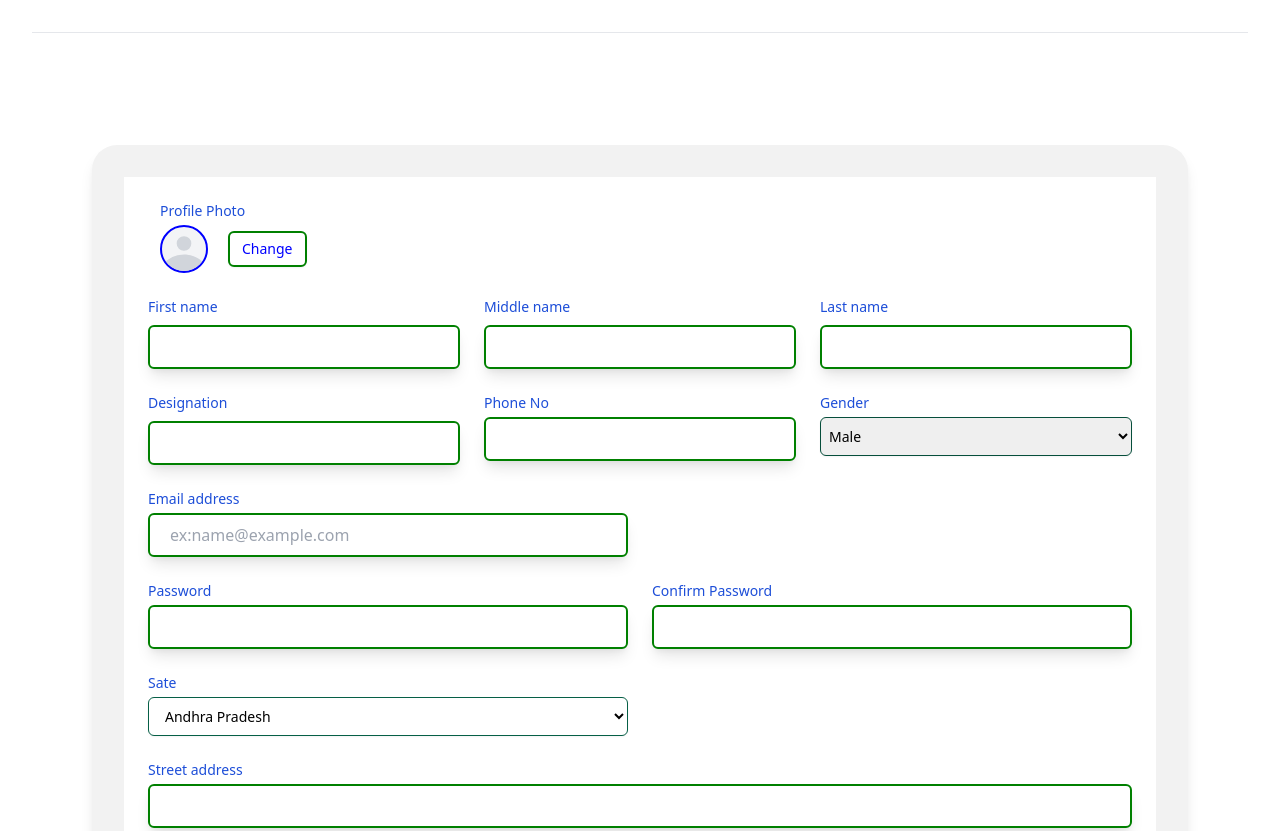
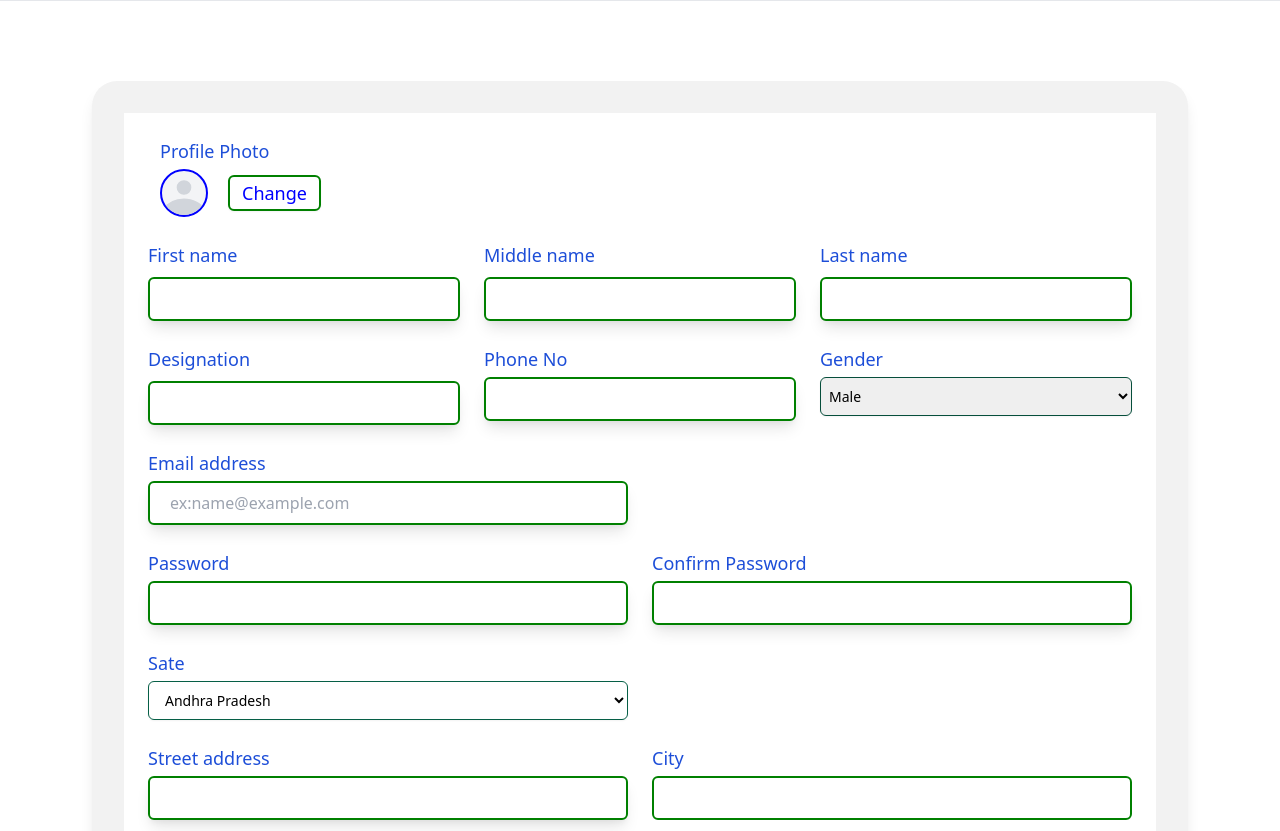
Before and after one commit to johnylogic/Assignments, a plain HTML site: page index.html in a window 1280 px wide. Shown: the top 831 px of the page. Drawn offline with nearby package versions, Linux system fonts and the light colour scheme.

Commit message:
Added Animation

```diff
--- a/index.html
+++ b/index.html
@@ -6,17 +6,18 @@
     <meta name="viewport" content="width=device-width, initial-scale=1.0">
     <link rel="stylesheet" href="https://cdnjs.cloudflare.com/ajax/libs/tailwindcss/2.2.19/tailwind.min.css"
         referrerpolicy="no-referrer" />
+    <link rel="stylesheet" href="https://cdnjs.cloudflare.com/ajax/libs/animate.css/4.1.1/animate.min.css"/>
     <title>Document</title>
 </head>
 
 <body>
-    <div class="hidden sm:block" aria-hidden="true" style="padding: 2rem;">
+    <div class="hidden sm:block" aria-hidden="true" style="padding: 0rem;">
         <div class="py-0">
             <div class="border-t border-black-200"></div>
         </div>
     </div>
     <!--boder line-->
-    <div class="wow zoomIn" style="padding: 5rem; ">
+    <div class="animate__animated animate__backInRight" style="padding: 5rem; ">
         <div class="mx-3 py-5 shadow-lg" style=" background-color: #f2f2f2; border-radius: 25px;">
 
             <div class="mx-5 md:mt-0 md:col-span-2">
@@ -26,7 +27,7 @@
                             <div class="grid grid-cols-6 gap-6">
 
                                 <div class="col-span-6 sm:col-span-6 px-3">
-                                    <label class="block text-sm font-medium text-blue-700">
+                                    <label class="block text-lg font-medium text-blue-700">
                                         Profile Photo
                                     </label>
                                     <div class="mt-1 flex items-center">
@@ -38,7 +39,7 @@
                                             </svg>
                                         </span>
                                         <button type="button"
-                                            class="ml-5 bg-white py-2 px-3 border border-gray-300 rounded-md shadow-sm text-sm leading-4 font-medium text-gray-700
+                                            class="ml-5 bg-white py-2 px-3 border border-gray-300 rounded-md shadow-sm text-lg leading-4 font-medium text-gray-700
                                             hover:bg-gray-50 focus:outline-none focus:ring-2 focus:ring-offset-2 focus:ring-indigo-500"
                                             style="color: blue; border: 2px solid green">
                                             Change
@@ -47,7 +48,7 @@
                                 </div>
 
                                 <div class="col-span-6 sm:col-span-2">
-                                    <label for="first-name" class="block text-sm font-medium text-blue-700">
+                                    <label for="first-name" class="block text-lg font-medium text-blue-700">
                                         First name</label>
                                     <input type="text" name="first-name" id="first-name" autocomplete="given-name"
                                         class=" mt-2 focus:ring-indigo-500 focus:border-indigo-500 block w-full shadow-lg sm:text-sm border-black-300 rounded-md"
@@ -56,7 +57,7 @@
                                 </div>
 
                                 <div class="col-span-6 sm:col-span-2">
-                                    <label for="middle-name" class="block text-sm font-medium text-blue-700">
+                                    <label for="middle-name" class="block text-lg font-medium text-blue-700">
                                         Middle name</label>
                                     <input type="text" name="middle-name" id="middle-name" autocomplete=""
                                         class="mt-2 focus:ring-indigo-500 focus:border-indigo-500 block w-full shadow-lg sm:text-sm border-black-300 rounded-md"
@@ -66,7 +67,7 @@
                                 </div>
 
                                 <div class="col-span-6 sm:col-span-2">
-                                    <label for="last-name" class="block text-sm font-medium text-blue-700">
+                                    <label for="last-name" class="block text-lg font-medium text-blue-700">
                                         Last name</label>
                                     <input type="text" name="last-name" id="last-name" autocomplete="family-name"
                                         class="mt-2 focus:ring-indigo-500 focus:border-indigo-500 block w-full shadow-lg sm:text-sm border-gray-300 rounded-md"
@@ -76,7 +77,7 @@
                                 </div>
 
                                 <div class="col-span-6 sm:col-span-2">
-                                    <label for="designation" class="block text-sm font-medium text-blue-700">
+                                    <label for="designation" class="block text-lg font-medium text-blue-700">
                                         Designation</label>
                                     <input type="text" name="designation" id="designation" autocomplete=""
                                         class="mt-2 focus:ring-indigo-500 focus:border-indigo-500 block w-full shadow-lg sm:text-sm border-gray-300 rounded-md"
@@ -86,7 +87,7 @@
                                 </div>
 
                                 <div class="col-span-6 sm:col-span-2">
-                                    <label for="phone-number" class="block text-sm font-medium text-blue-700">
+                                    <label for="phone-number" class="block text-lg font-medium text-blue-700">
                                         Phone No</label>
                                     <input type="tel" name="phone-number" id="phone-number" autocomplete="phone-number"
                                         onkeypress="return IsNumeric(event);" ondrop="return false;"
@@ -97,7 +98,7 @@
                                 </div>
 
                                 <div class="col-span-6 sm:col-span-2">
-                                    <label for="gender" class="block text-sm font-medium text-blue-700">Gender</label>
+                                    <label for="gender" class="block text-lg font-medium text-blue-700">Gender</label>
                                     <select id="gender" name="gender" autocomplete="sex"
                                         class="mt-1 block w-full h-md py-2 px-1 border border-green-900 rounded-md shadow-sm
                                         focus:outline-none focus:ring-indigo-500 focus:border-indigo-500 sm:text-sm">
@@ -108,7 +109,7 @@
                                 </div>
 
                                 <div class="col-span-6 sm:col-span-3">
-                                    <label for="email-address" class="block text-sm font-medium text-blue-700">
+                                    <label for="email-address" class="block text-lg font-medium text-blue-700">
                                         Email address</label>
                                     <input type="email" name="email-address" id="email-address" autocomplete="email" placeholder="ex:name@example.com"
                                         class="mt-1 focus:ring-indigo-500 focus:border-indigo-500 block w-full shadow-lg sm:text-sm border-gray-300 rounded-md"
@@ -118,7 +119,7 @@
                                 <div class="col-span-6 sm:col-span-3"></div>
 
                                 <div class="col-span-6 sm:col-span-3">
-                                    <label for="password" class="block text-sm font-medium text-blue-700">
+                                    <label for="password" class="block text-lg font-medium text-blue-700">
                                         Password</label>
                                     <input type="password" name="pwd1" id="password"
                                         class="mt-1 focus:ring-indigo-500 focus:border-indigo-500 block w-full shadow-lg sm:text-sm border-gray-300 rounded-md"
@@ -128,7 +129,7 @@
 
 
                                 <div class="col-span-6 sm:col-span-3">
-                                    <label for="password" class="block text-sm font-medium text-blue-700">
+                                    <label for="password" class="block text-lg font-medium text-blue-700">
                                         Confirm Password</label>
                                     <input type="password" name="pwd2" id="password"
                                         class="mt-1 focus:ring-indigo-500 focus:border-indigo-500 block w-full shadow-lg sm:text-sm border-gray-300 rounded-md"
@@ -136,7 +137,7 @@
                                 </div>
 
                                 <div class="col-span-6 sm:col-span-3">
-                                    <label for="State" class="block text-sm font-medium text-blue-700">Sate</label>
+                                    <label for="State" class="block text-lg font-medium text-blue-700">Sate</label>
                                     <select id="State" name="State" autocomplete="State-name"
                                         class="mt-1 block w-full py-2 px-3 border border-green-800 bg-white rounded-md shadow-sm
                                         focus:outline-none focus:ring-indigo-500 focus:border-indigo-500 sm:text-sm">
@@ -179,8 +180,10 @@
                                     </select>
                                 </div>
 
-                                <div class="col-span-6 lg:col-span-6">
-                                    <label for="street-address" class="block text-sm font-medium text-blue-700">Street
+                                <div class="col-span-6 sm:col-span-6 lg:col-span-3"></div>
+
+                                <div class="col-span-6 lg:col-span-3">
+                                    <label for="street-address" class="block text-lg font-medium text-blue-700">Street
                                         address</label>
                                     <input type="text" name="street-address" id="street-address"
                                         autocomplete="street-address"
@@ -188,8 +191,8 @@
                                         style="height: 20px; font-size: medium; padding: 20px 20px; border: 2px solid green">
                                 </div>
 
-                                <div class="col-span-6 sm:col-span-6 lg:col-span-2">
-                                    <label for="city" class="block text-sm font-medium text-blue-700">City</label>
+                                <div class="col-span-6 sm:col-span-6 lg:col-span-3">
+                                    <label for="city" class="block text-lg font-medium text-blue-700">City</label>
                                     <input type="text" name="city" id="city" autocomplete="address-level2"
                                         class="mt-1 focus:ring-indigo-500 focus:border-indigo-500 block w-full shadow-lm sm:text-sm border-gray-300 rounded-md"
                                         style="height: 20px; font-size: medium; padding: 20px 20px; border: 2px solid green">
```
